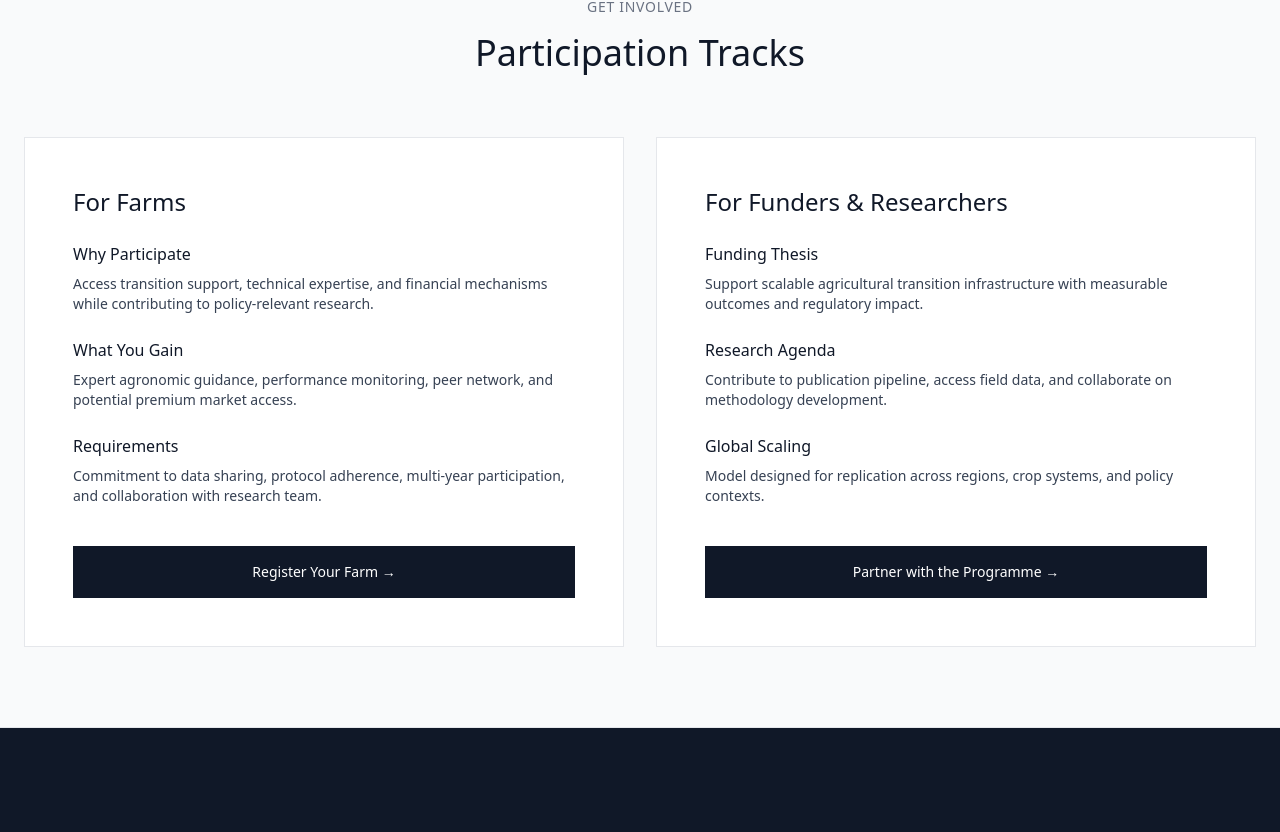
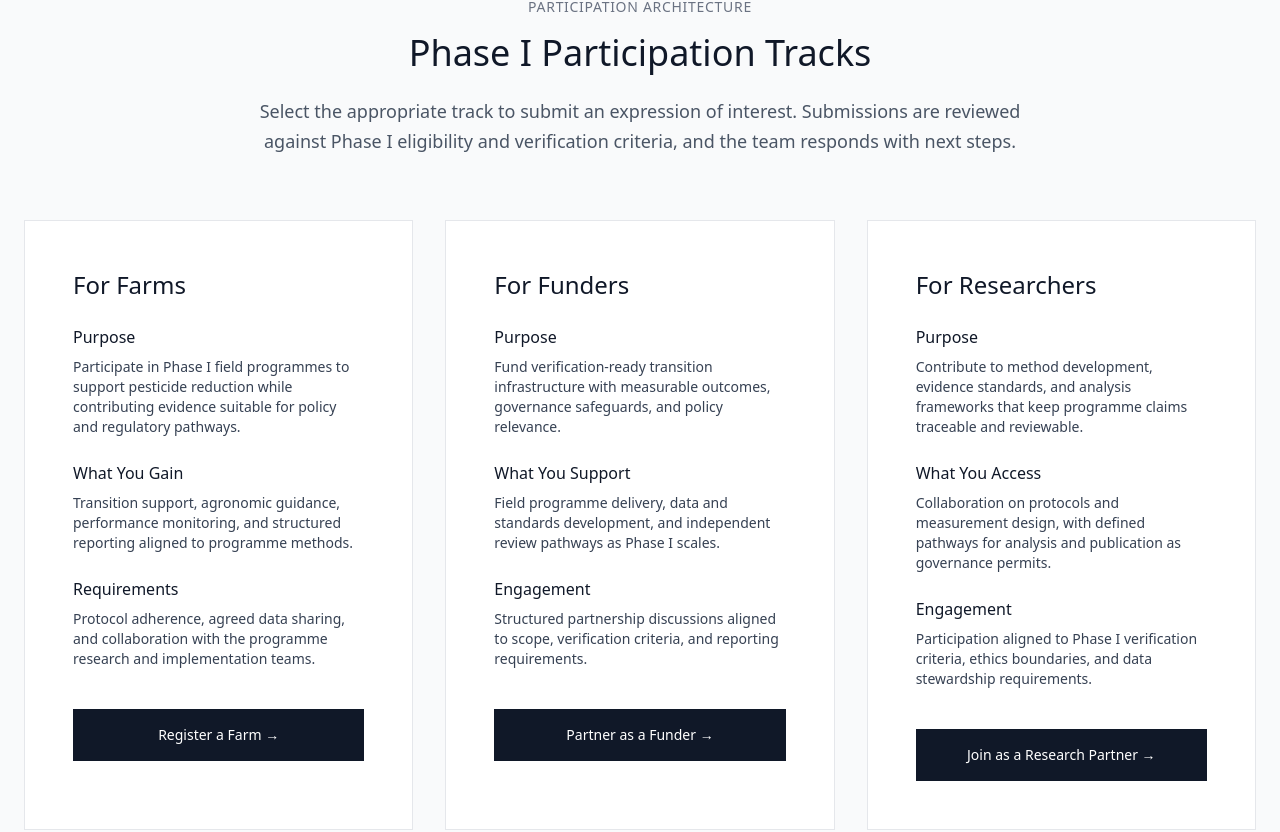
Before and after one commit to Krimchanski/healthy-hectare-demo, a React (Vite) app: page / in a window 1280 px wide. Shown: the part 8458-9290 px from the top of the page. Built offline with nearby package versions, Linux system fonts and the light colour scheme.

Commit message:
B8: refactor participation hub into three Phase I participation tracks

```diff
--- a/src/components/sections/Participate.jsx
+++ b/src/components/sections/Participate.jsx
@@ -7,30 +7,31 @@ export default function Participate() {
         <Section
             id="participate"
             className="bg-gray-50 border-y border-gray-200"
-            eyebrow="Get Involved"
-            title="Participation Tracks"
+            eyebrow="Participation Architecture"
+            title="Phase I Participation Tracks"
+            subtitle="Select the appropriate track to submit an expression of interest. Submissions are reviewed against Phase I eligibility and verification criteria, and the team responds with next steps."
             headerClassName="text-center"
         >
-            <div className="grid lg:grid-cols-2 gap-8">
+            <div className="grid lg:grid-cols-3 gap-8">
                 <div className="bg-white p-12 border border-gray-200">
                     <h4 className="text-2xl font-light text-gray-900 mb-6">For Farms</h4>
                     <div className="space-y-6 mb-10 text-gray-700">
                         <div>
-                            <div className="font-medium text-gray-900 mb-2">Why Participate</div>
+                            <div className="font-medium text-gray-900 mb-2">Purpose</div>
                             <div className="text-sm">
-                                Access transition support, technical expertise, and financial mechanisms while contributing to policy-relevant research.
+                                Participate in Phase I field programmes to support pesticide reduction while contributing evidence suitable for policy and regulatory pathways.
                             </div>
                         </div>
                         <div>
                             <div className="font-medium text-gray-900 mb-2">What You Gain</div>
                             <div className="text-sm">
-                                Expert agronomic guidance, performance monitoring, peer network, and potential premium market access.
+                                Transition support, agronomic guidance, performance monitoring, and structured reporting aligned to programme methods.
                             </div>
                         </div>
                         <div>
                             <div className="font-medium text-gray-900 mb-2">Requirements</div>
                             <div className="text-sm">
-                                Commitment to data sharing, protocol adherence, multi-year participation, and collaboration with research team.
+                                Protocol adherence, agreed data sharing, and collaboration with the programme research and implementation teams.
                             </div>
                         </div>
                     </div>
@@ -39,41 +40,69 @@ export default function Participate() {
                         to="/participate/farm"
                         className="w-full bg-gray-900 text-white px-6 py-4 text-sm hover:bg-gray-800 transition text-center inline-block"
                     >
-                        Register Your Farm →
+                        Register a Farm →
                     </Link>
-
                 </div>
 
-
                 <div className="bg-white p-12 border border-gray-200">
-                    <h4 className="text-2xl font-light text-gray-900 mb-6">
-                        For Funders & Researchers
-                    </h4>
+                    <h4 className="text-2xl font-light text-gray-900 mb-6">For Funders</h4>
                     <div className="space-y-6 mb-10 text-gray-700">
                         <div>
-                            <div className="font-medium text-gray-900 mb-2">Funding Thesis</div>
+                            <div className="font-medium text-gray-900 mb-2">Purpose</div>
                             <div className="text-sm">
-                                Support scalable agricultural transition infrastructure with measurable outcomes and regulatory impact.
+                                Fund verification-ready transition infrastructure with measurable outcomes, governance safeguards, and policy relevance.
                             </div>
                         </div>
                         <div>
-                            <div className="font-medium text-gray-900 mb-2">Research Agenda</div>
+                            <div className="font-medium text-gray-900 mb-2">What You Support</div>
                             <div className="text-sm">
-                                Contribute to publication pipeline, access field data, and collaborate on methodology development.
+                                Field programme delivery, data and standards development, and independent review pathways as Phase I scales.
                             </div>
                         </div>
                         <div>
-                            <div className="font-medium text-gray-900 mb-2">Global Scaling</div>
+                            <div className="font-medium text-gray-900 mb-2">Engagement</div>
                             <div className="text-sm">
-                                Model designed for replication across regions, crop systems, and policy contexts.
+                                Structured partnership discussions aligned to scope, verification criteria, and reporting requirements.
                             </div>
                         </div>
                     </div>
+
                     <Link
                         to="/participate/funder"
                         className="w-full bg-gray-900 text-white px-6 py-4 text-sm hover:bg-gray-800 transition text-center inline-block"
                     >
-                        Partner with the Programme →
+                        Partner as a Funder →
+                    </Link>
+                </div>
+
+                <div className="bg-white p-12 border border-gray-200">
+                    <h4 className="text-2xl font-light text-gray-900 mb-6">For Researchers</h4>
+                    <div className="space-y-6 mb-10 text-gray-700">
+                        <div>
+                            <div className="font-medium text-gray-900 mb-2">Purpose</div>
+                            <div className="text-sm">
+                                Contribute to method development, evidence standards, and analysis frameworks that keep programme claims traceable and reviewable.
+                            </div>
+                        </div>
+                        <div>
+                            <div className="font-medium text-gray-900 mb-2">What You Access</div>
+                            <div className="text-sm">
+                                Collaboration on protocols and measurement design, with defined pathways for analysis and publication as governance permits.
+                            </div>
+                        </div>
+                        <div>
+                            <div className="font-medium text-gray-900 mb-2">Engagement</div>
+                            <div className="text-sm">
+                                Participation aligned to Phase I verification criteria, ethics boundaries, and data stewardship requirements.
+                            </div>
+                        </div>
+                    </div>
+
+                    <Link
+                        to="/participate/research"
+                        className="w-full bg-gray-900 text-white px-6 py-4 text-sm hover:bg-gray-800 transition text-center inline-block"
+                    >
+                        Join as a Research Partner →
                     </Link>
                 </div>
             </div>
```
